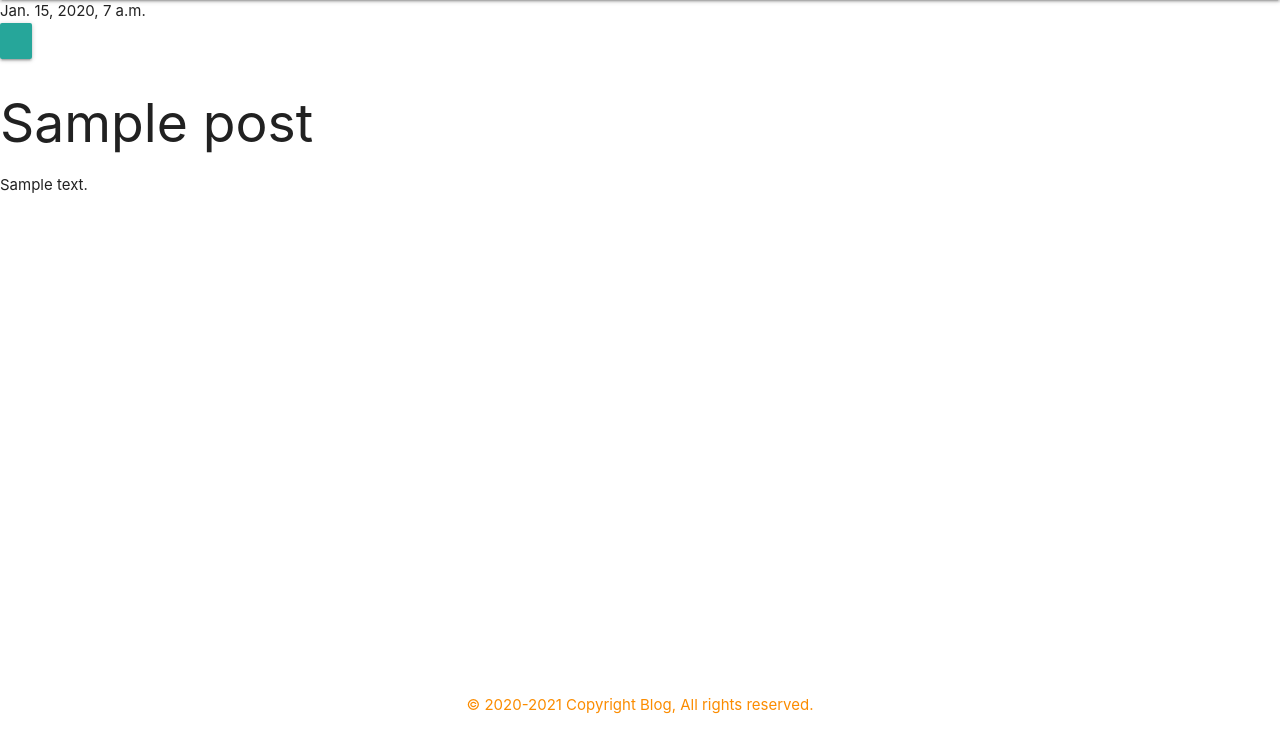
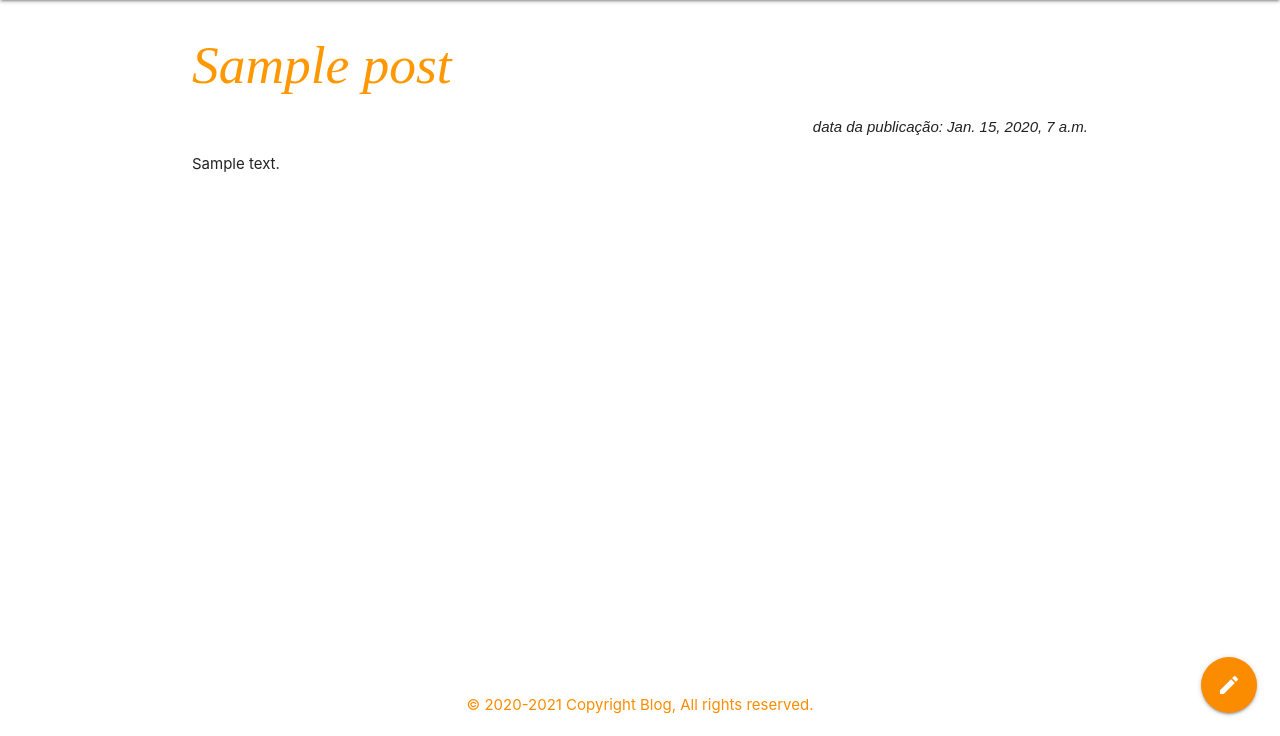
Before and after one commit to LucasSantus/blog, a Django app: page /administracao/post/1/ in a window 1280 px wide. Shown: the part 64-800 px from the top of the page. Run offline with Django 3.2, Linux system fonts and the light colour scheme; a user stored in the database is signed in; tables that the repository leaves empty hold one stand-in row (values such as "Sample post").

Commit message:
modificando detalhes do post

```diff
--- a/templates/administracao/post_detail.html
+++ b/templates/administracao/post_detail.html
@@ -1,16 +1,22 @@
 {% extends 'base.html' %}
 
 {% block content %}
-    <div class="post">
+    {% if user.is_authenticated %}
+        <div class="fixed-action-btn top">
+            <a href="{% url 'post_edit' pk=post.pk %}" class="btn-floating btn-large">
+                <i class="large material-icons">edit</i>
+            </a>
+        </div>
+    {% endif %}
+
+    <div class="container">
+        <h2 class="title">{{ post.title }}</h2>
         {% if post.published_date %}
-            <div class="date">
-                {{ post.published_date }}
+            <div class="data_publicacao right">
+                data da publicação: {{ post.published_date }}
             </div>
         {% endif %}
-        {% if user.is_authenticated %}
-            <a class="btn btn-default" href="{% url 'post_edit' pk=post.pk %}"><span class="glyphicon glyphicon-pencil"></span></a>
-        {% endif %}
-        <h2>{{ post.title }}</h2>
+        <br>
         <p>{{ post.text|linebreaksbr }}</p>
     </div>
 {% endblock %}
--- a/templates/home/index.html
+++ b/templates/home/index.html
@@ -19,10 +19,7 @@
                     </h3>
                     <article>
                         <p>
-                            <div>
-                                {{ post.text }}
-                            </div>
-
+                            {{ post.text }}
                             <div class="data_publicacao">
                                 {{ post.published_date }}
                             </div>
```
